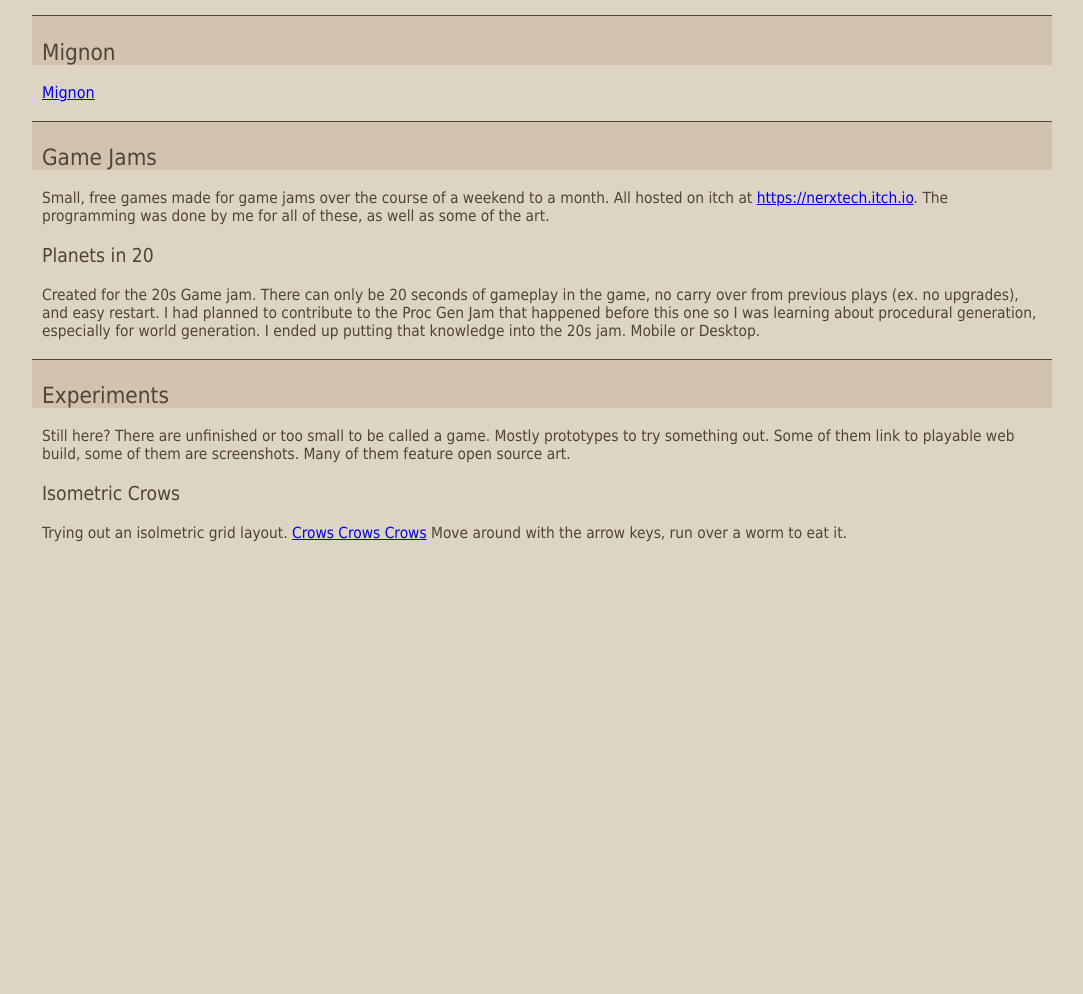
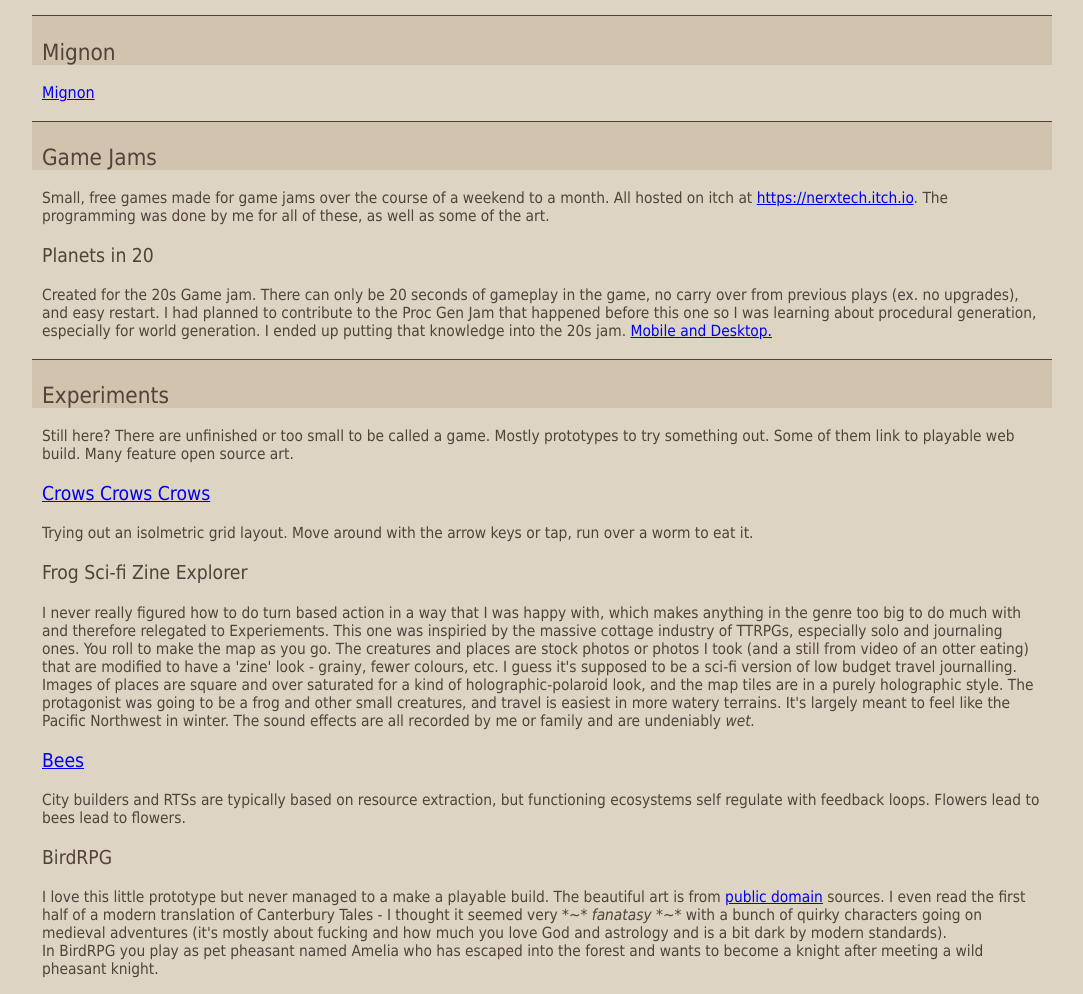
Before and after one commit to NerxTechnology/NerxTechnology, a plain HTML site: page index.html in a window 1280 px wide. Shown: the part 102-1096 px from the top of the page, without its empty margins (98-1181 px from the left). Before the commit the page ends 800 px from the top, so only its background shows below. Drawn offline with Linux system fonts and the light colour scheme.

Commit message:
some descriptions

```diff
--- a/index.html
+++ b/index.html
@@ -16,14 +16,26 @@
 <p>Small, free games made for game jams over the course of a weekend to a month. All hosted on itch at <a href="https://nerxtech.itch.io/">https://nerxtech.itch.io</a>. The programming was done by me for all of these, as well as some of the art.</p>
 <article>
   <h3>Planets in 20</h3>
-  <p>Created for the 20s Game jam. There can only be 20 seconds of gameplay in the game, no carry over from previous plays (ex. no upgrades), and easy restart. I had planned to contribute to the Proc Gen Jam that happened before this one so I was learning about procedural generation, especially for world generation. I ended up putting that knowledge into the 20s jam. Mobile or Desktop.</p>
+  <p>Created for the 20s Game jam. There can only be 20 seconds of gameplay in the game, no carry over from previous plays (ex. no upgrades), and easy restart. I had planned to contribute to the Proc Gen Jam that happened before this one so I was learning about procedural generation, especially for world generation. I ended up putting that knowledge into the 20s jam. <a href="https://nerxtech.itch.io/planets-in-20">Mobile and Desktop.</a></p>
 </article>
 
 <h2>Experiments</h2>
-<p>Still here? There are unfinished or too small to be called a game. Mostly prototypes to try something out. Some of them link to playable web build, some of them are screenshots. Many of them feature open source art.</p>
+<p>Still here? There are unfinished or too small to be called a game. Mostly prototypes to try something out. Some of them link to playable web build. Many feature open source art.</p>
 <article>
-  <h3>Isometric Crows</h3>
-  <p>Trying out an isolmetric grid layout. <a href="IsometricCrows/index.html">Crows Crows Crows</a> Move around with the arrow keys, run over a worm to eat it.</p>
+  <h3><a href="IsometricCrows/index.html">Crows Crows Crows</a></h3>
+  <p>Trying out an isolmetric grid layout. Move around with the arrow keys or tap, run over a worm to eat it.</p>
+</article>
+<article>
+  <h3>Frog Sci-fi Zine Explorer</h3>
+  <p>I never really figured how to do turn based action in a way that I was happy with, which makes anything in the genre too big to do much with and therefore relegated to Experiements. This one was inspiried by the massive cottage industry of TTRPGs, especially solo and journaling ones. You roll to make the map as you go. The creatures and places are stock photos or photos I took (and a still from video of an otter eating) that are modified to have a 'zine' look - grainy, fewer colours, etc. I guess it's supposed to be a sci-fi version of low budget travel journalling. Images of places are square and over saturated for a kind of holographic-polaroid look, and the map tiles are in a purely holographic style. The protagonist was going to be a frog and other small creatures, and travel is easiest in more watery terrains. It's largely meant to feel like the Pacific Northwest in winter. The sound effects are all recorded by me or family and are undeniably <i>wet.</i></p>
+</article>
+<article>
+  <h3><a href="https://nerxtech.itch.io/bee-planter">Bees</a></h3>
+  <p>City builders and RTSs are typically based on resource extraction, but functioning ecosystems self regulate with feedback loops. Flowers lead to bees lead to flowers.</p>
+</article>
+<article>
+  <h3>BirdRPG</h3>
+  <p>I love this little prototype but never managed to a make a playable build. The beautiful art is from <a href="https://www.si.edu/object/two-pheasants:fsg_F1929.78">public domain</a> sources. I even read the first half of a modern translation of Canterbury Tales - I thought it seemed very <i>*~* fanatasy *~*</i> with a bunch of quirky characters going on medieval adventures (it's mostly about fucking and how much you love God and astrology and is a bit dark by modern standards).<br>In BirdRPG you play as pet pheasant named Amelia who has escaped into the forest and wants to become a knight after meeting a wild pheasant knight.</p>
 </article>
 </body>
 </html>
```
